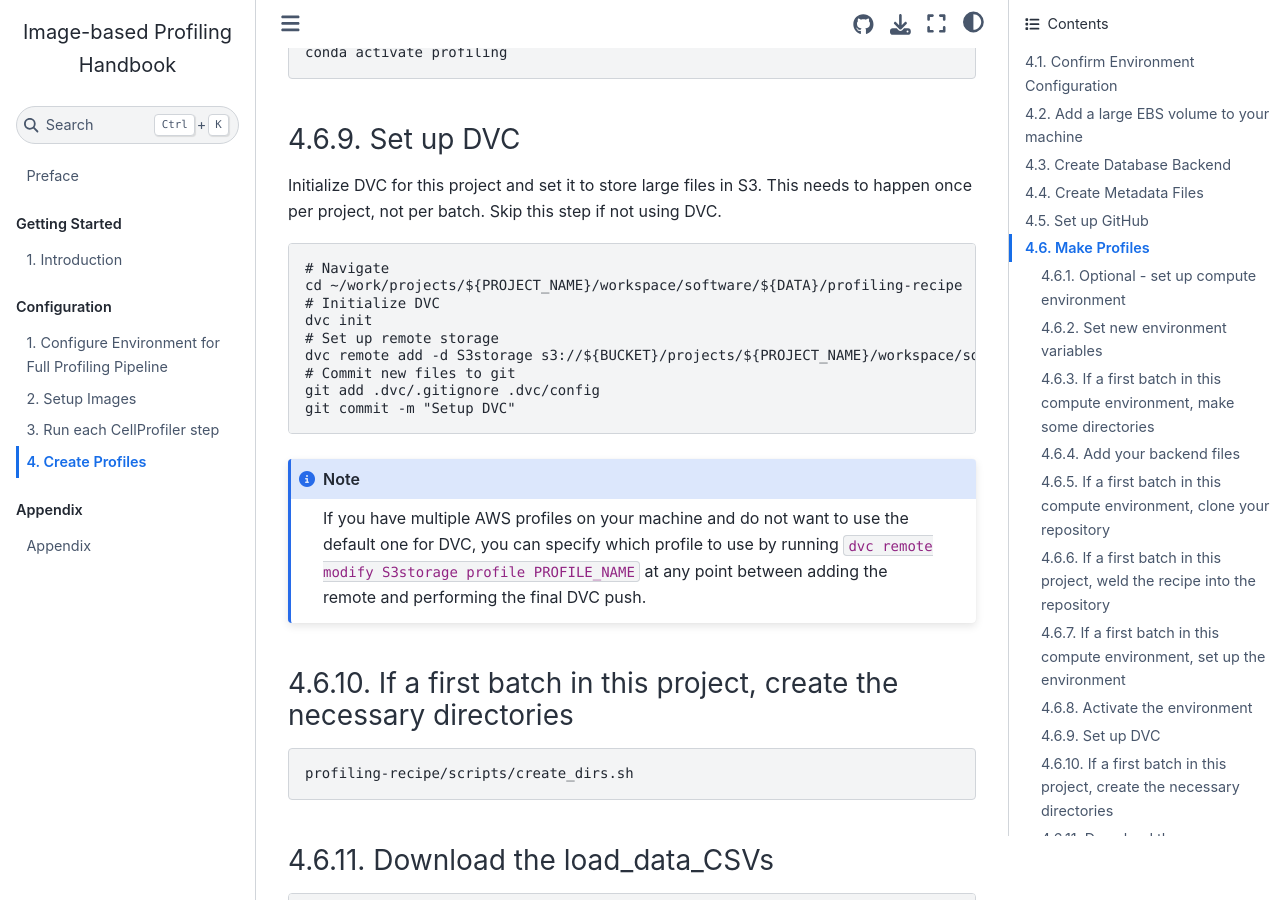
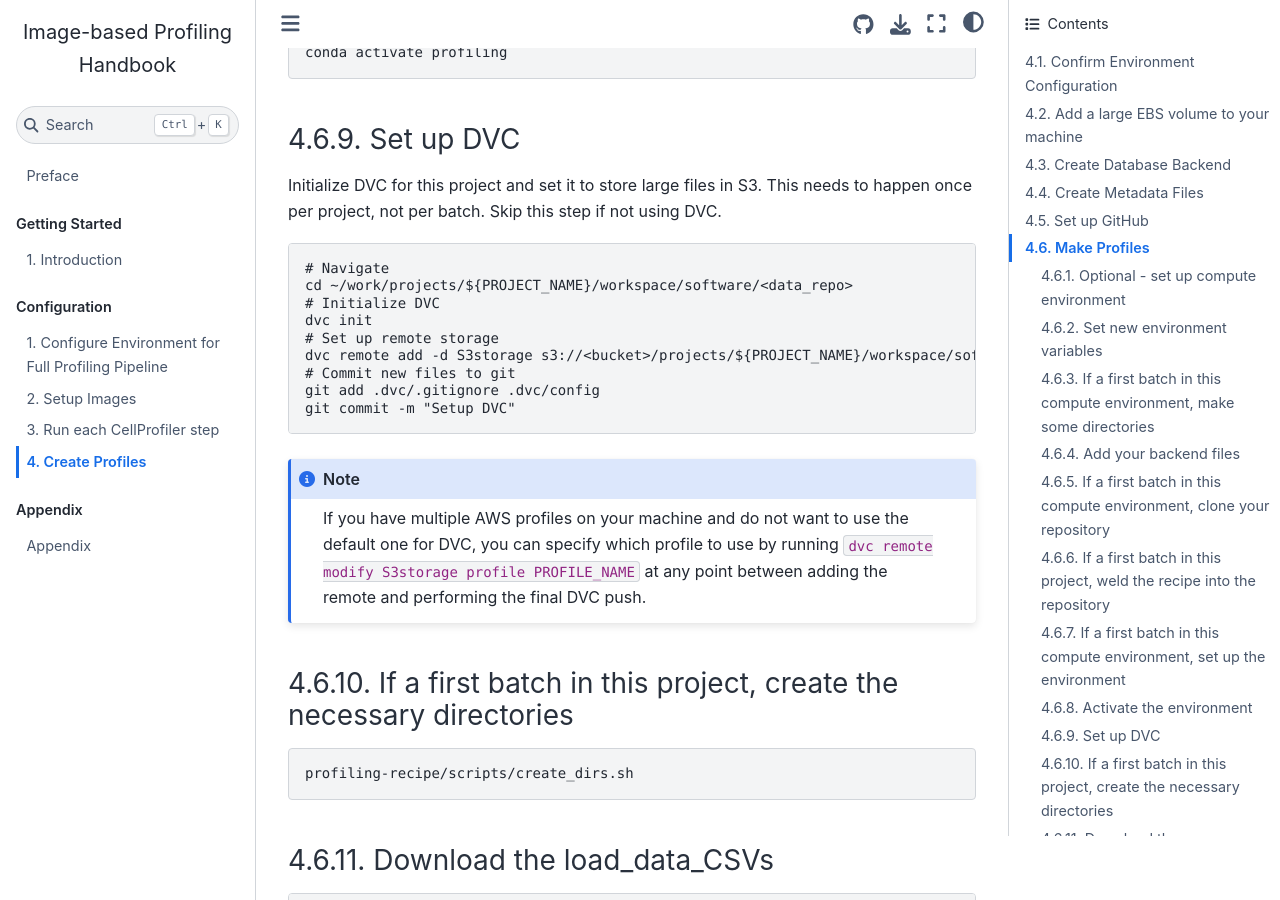
Before and after one commit to cytomining/profiling-handbook, a Jupyter Book: the page built from 05-create-profiles.md, in a window 1280 px wide and 900 px high, scrolled down 8093 px. Built offline with Jupyter Book 1.0.4 settings and Sphinx 7.4.7 and the Sphinx Book theme 1.1.4, drawn with Linux system fonts in a browser that asks for light colours; some of the changed text lies outside the part shown.

Commit message:
Update DVC instructions to match https://github.com/cytomining/profiling-recipe/pull/31

````diff
--- a/05-create-profiles.md
+++ b/05-create-profiles.md
@@ -289,11 +289,11 @@ This needs to happen once per project, not per batch.
 Skip this step if not using DVC.
 ```
 # Navigate
-cd ~/work/projects/${PROJECT_NAME}/workspace/software/${DATA}/profiling-recipe
+cd ~/work/projects/${PROJECT_NAME}/workspace/software/<data_repo>
 # Initialize DVC
 dvc init
 # Set up remote storage
-dvc remote add -d S3storage s3://${BUCKET}/projects/${PROJECT_NAME}/workspace/software/${DATA}_DVC
+dvc remote add -d S3storage s3://<bucket>/projects/${PROJECT_NAME}/workspace/software/<data_repo>_DVC
 # Commit new files to git
 git add .dvc/.gitignore .dvc/config
 git commit -m "Setup DVC"
````
Also changed, not shown: other parts of 05-create-profiles.md (+1 -1 lines).
